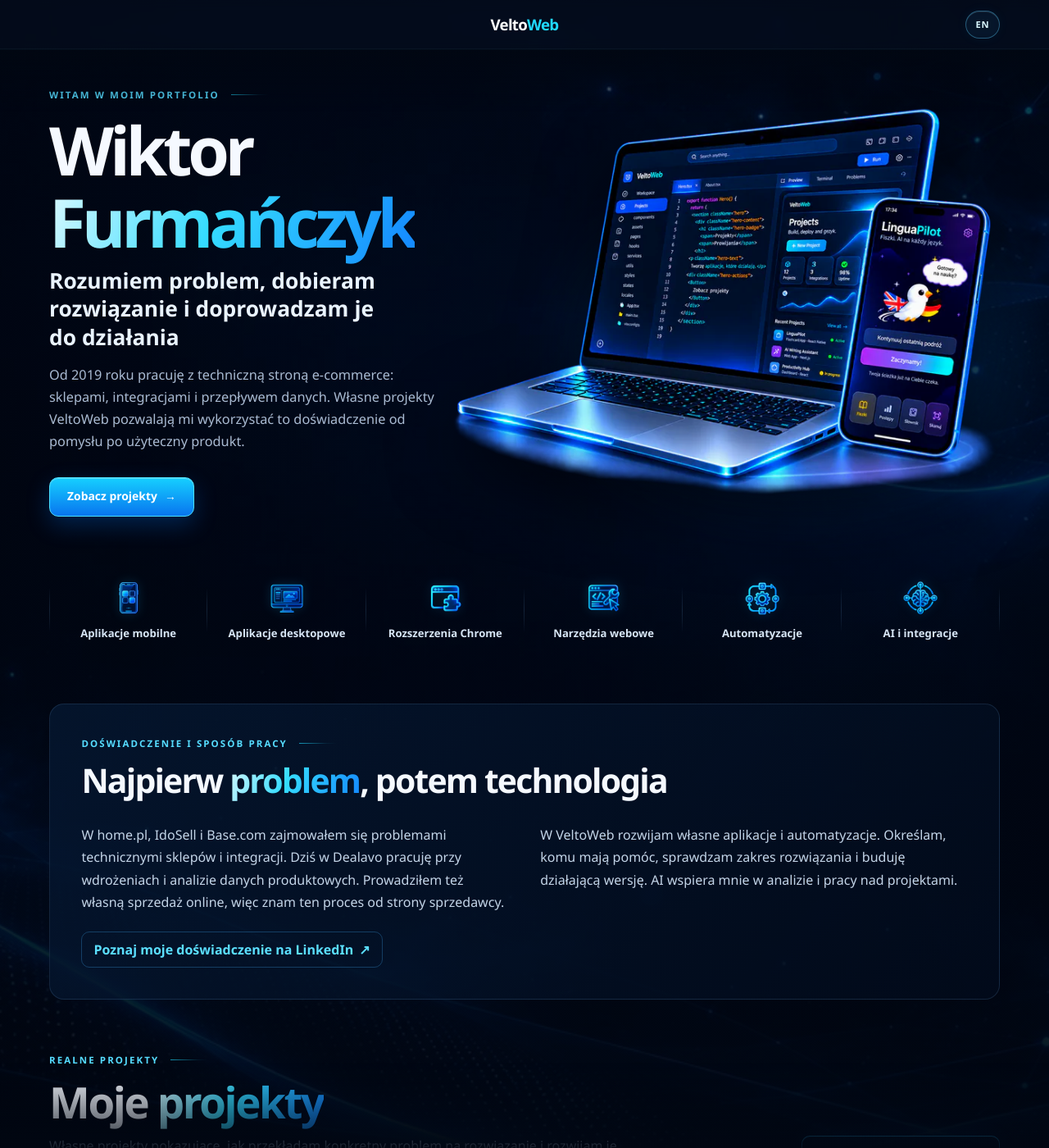
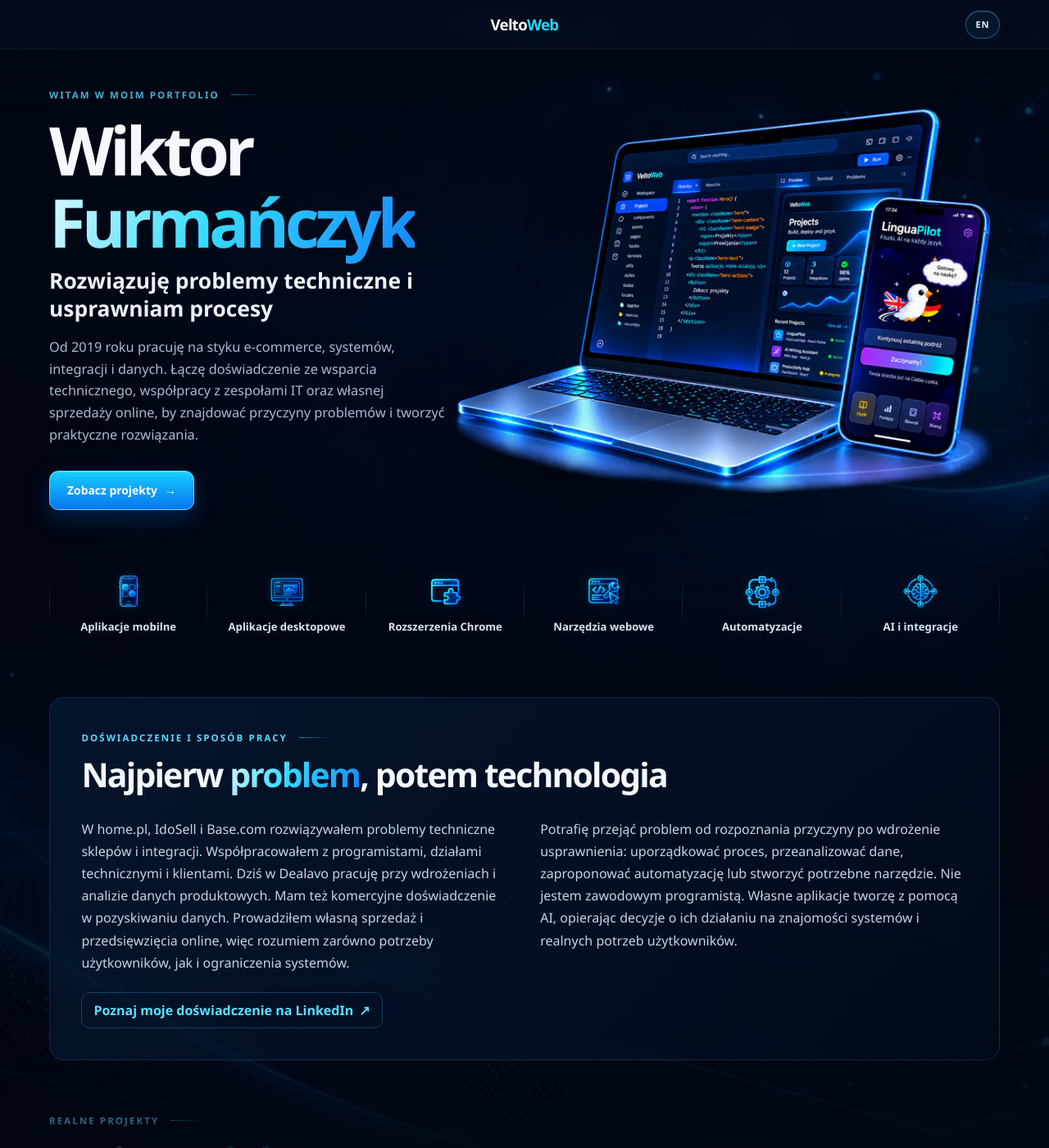
Before and after one commit to wiktor-furmanczyk/wiktor-furmanczyk.github.io, a Jekyll site: the page built from index.md, in a window 1280 px wide and 1400 px high. Shown: the whole window at 82% size. Built offline with Jekyll 4.4.1, drawn with Linux system fonts in a browser that asks for light colours; some of the changed text lies outside the part shown.

Commit message:
Clarify portfolio positioning and add editorial guidance

```diff
--- a/_config.yml
+++ b/_config.yml
@@ -1,5 +1,5 @@
 title: VeltoWeb
-description: Portfolio VeltoWeb — aplikacje mobilne, automatyzacje i rozwiązania AI tworzone przez Wiktora Furmańczyka.
+description: Portfolio Wiktora Furmańczyka — rozwiązywanie problemów technicznych, analiza danych, usprawnianie procesów i praktyczne narzędzia VeltoWeb.
 url: https://wiktor-furmanczyk.github.io
 baseurl: ""
 lang: pl-PL
--- a/_layouts/default.html
+++ b/_layouts/default.html
@@ -15,7 +15,7 @@
       {% assign home_url = '/en/' %}
       {% assign home_aria = 'VeltoWeb home page' %}
       {% assign social_image_alt = 'VeltoWeb portfolio of Wiktor Furmańczyk' %}
-      {% assign footer_description = 'I build, learn, and turn ideas into working solutions.' %}
+      {% assign footer_description = 'I solve technical problems, analyze data, and improve processes.' %}
       {% assign linkedin_aria = 'LinkedIn profile of Wiktor Furmańczyk, opens in a new tab' %}
       {% assign skip_label = 'Skip to content' %}
       {% assign back_to_top_label = 'Back to top' %}
@@ -27,7 +27,7 @@
       {% assign home_url = '/' %}
       {% assign home_aria = 'VeltoWeb, strona główna' %}
       {% assign social_image_alt = 'Portfolio VeltoWeb Wiktora Furmańczyka' %}
-      {% assign footer_description = 'Tworzę, uczę się i rozwijam pomysły w działające rozwiązania.' %}
+      {% assign footer_description = 'Rozwiązuję problemy techniczne, analizuję dane i usprawniam procesy.' %}
       {% assign linkedin_aria = 'Profil Wiktora Furmańczyka na LinkedIn, otwiera się w nowej karcie' %}
       {% assign skip_label = 'Przejdź do treści' %}
       {% assign back_to_top_label = 'Wróć na górę strony' %}
--- a/index.md
+++ b/index.md
@@ -1,7 +1,7 @@
 ---
 layout: default
 title: Wiktor Furmańczyk
-description: Wiktor Furmańczyk. Doświadczenie w IT i e-commerce, analiza problemów, integracje oraz własne projekty VeltoWeb.
+description: Wiktor Furmańczyk. Doświadczenie techniczne w e-commerce, rozwiązywanie problemów, analiza danych, automatyzacje i własne projekty VeltoWeb.
 permalink: /
 body_class: home-page
 image: /assets/images/portfolio-og.png
@@ -12,8 +12,8 @@ image_alt: VeltoWeb - praktyczne rozwiązania cyfrowe, aplikacje, automatyzacje
   <div class="hero-copy">
     <p class="eyebrow"><span></span> Witam w moim portfolio</p>
     <h1 id="hero-title">Wiktor <span class="text-gradient">Furmańczyk</span></h1>
-    <p class="hero-lead">Rozumiem problem, dobieram rozwiązanie i doprowadzam je do działania</p>
-    <p class="hero-description">Od 2019 roku pracuję z techniczną stroną e-commerce: sklepami, integracjami i przepływem danych. Własne projekty VeltoWeb pozwalają mi wykorzystać to doświadczenie od pomysłu po użyteczny produkt.</p>
+    <p class="hero-lead">Rozwiązuję problemy techniczne i usprawniam procesy</p>
+    <p class="hero-description">Od 2019 roku pracuję na styku e-commerce, systemów, integracji i danych. Łączę doświadczenie ze wsparcia technicznego, współpracy z zespołami IT oraz własnej sprzedaży online, by znajdować przyczyny problemów i tworzyć praktyczne rozwiązania.</p>
     <div class="button-row">
       <a class="button button-primary" href="{{ '/projects/' | relative_url }}">Zobacz projekty <span aria-hidden="true">→</span></a>
     </div>
@@ -41,8 +41,8 @@ image_alt: VeltoWeb - praktyczne rozwiązania cyfrowe, aplikacje, automatyzacje
     </div>
   </div>
   <div class="about-grid">
-    <p>W home.pl, IdoSell i Base.com zajmowałem się problemami technicznymi sklepów i integracji. Dziś w Dealavo pracuję przy wdrożeniach i analizie danych produktowych. Prowadziłem też własną sprzedaż online, więc znam ten proces od strony sprzedawcy.</p>
-    <p>W VeltoWeb rozwijam własne aplikacje i automatyzacje. Określam, komu mają pomóc, sprawdzam zakres rozwiązania i buduję działającą wersję. AI wspiera mnie w analizie i pracy nad projektami.</p>
+    <p>W home.pl, IdoSell i Base.com rozwiązywałem problemy techniczne sklepów i integracji. Współpracowałem z programistami, działami technicznymi i klientami. Dziś w Dealavo pracuję przy wdrożeniach i analizie danych produktowych. Mam też komercyjne doświadczenie w pozyskiwaniu danych. Prowadziłem własną sprzedaż i przedsięwzięcia online, więc rozumiem zarówno potrzeby użytkowników, jak i ograniczenia systemów.</p>
+    <p>Potrafię przejąć problem od rozpoznania przyczyny po wdrożenie usprawnienia: uporządkować proces, przeanalizować dane, zaproponować automatyzację lub stworzyć potrzebne narzędzie. Nie jestem zawodowym programistą. Własne aplikacje tworzę z pomocą AI, opierając decyzje o ich działaniu na znajomości systemów i realnych potrzeb użytkowników.</p>
   </div>
   <a class="text-link" href="https://www.linkedin.com/in/wiktorfurmanczyk/" target="_blank" rel="noopener noreferrer">Poznaj moje doświadczenie na LinkedIn <span aria-hidden="true">↗</span></a>
 </section>
@@ -52,7 +52,7 @@ image_alt: VeltoWeb - praktyczne rozwiązania cyfrowe, aplikacje, automatyzacje
     <div>
       <p class="section-kicker">Realne projekty</p>
       <h2 id="projects-title">Moje <span class="text-gradient">projekty</span></h2>
-      <p>Własne projekty pokazujące, jak przekładam konkretny problem na rozwiązanie i rozwijam je w praktyce.</p>
+      <p>Przykłady narzędzi, które tworzę, by rozwiązywać konkretne problemy i usprawniać codzienną pracę.</p>
     </div>
     <a class="text-link projects-desktop-link" href="{{ '/projects/' | relative_url }}">Zobacz wszystkie projekty <span aria-hidden="true">→</span></a>
   </div>
```
Also changed, not shown: _agent_guidance/portfolio-content.md (added, +32 -0 lines), en/index.md (+6 -6 lines), en/projects/index.md (+1 -1 lines), projects/index.md (+1 -1 lines).
